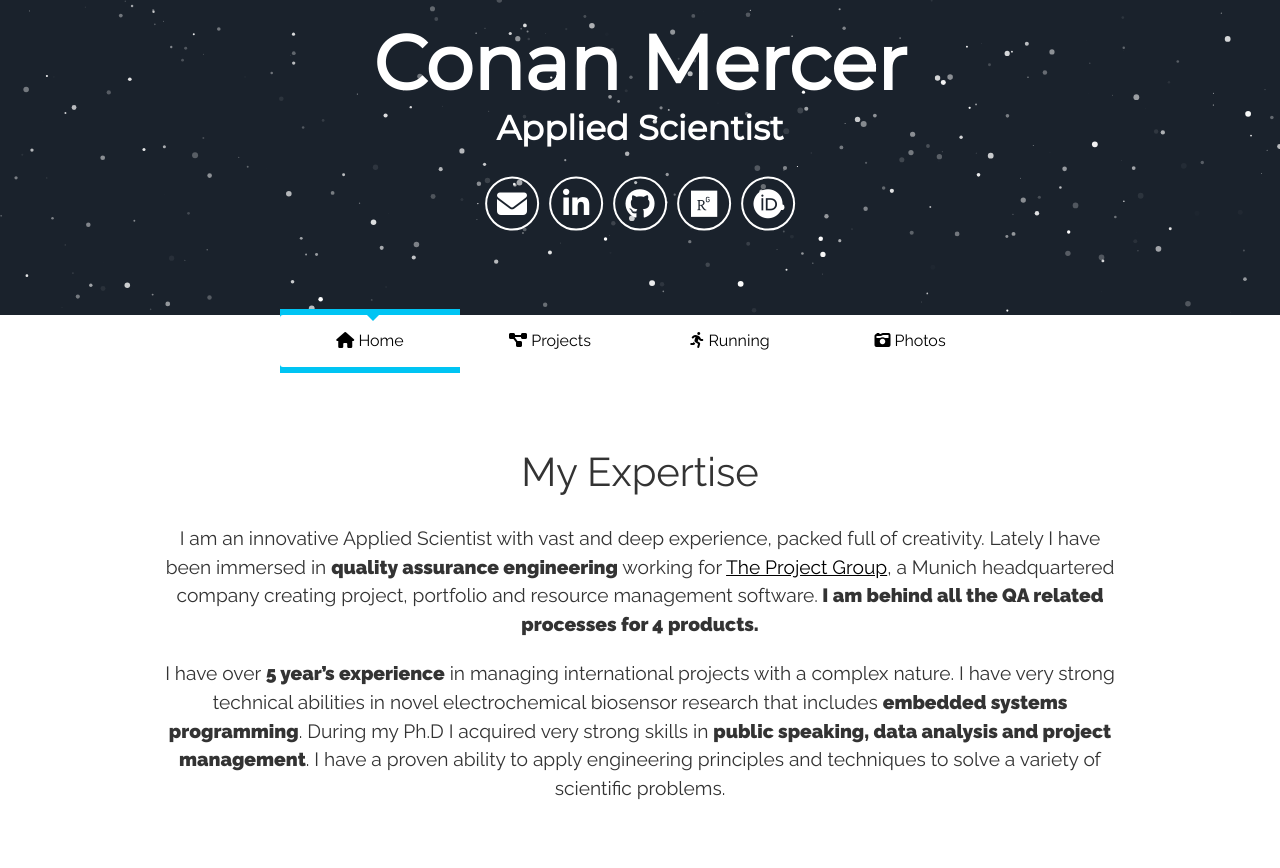
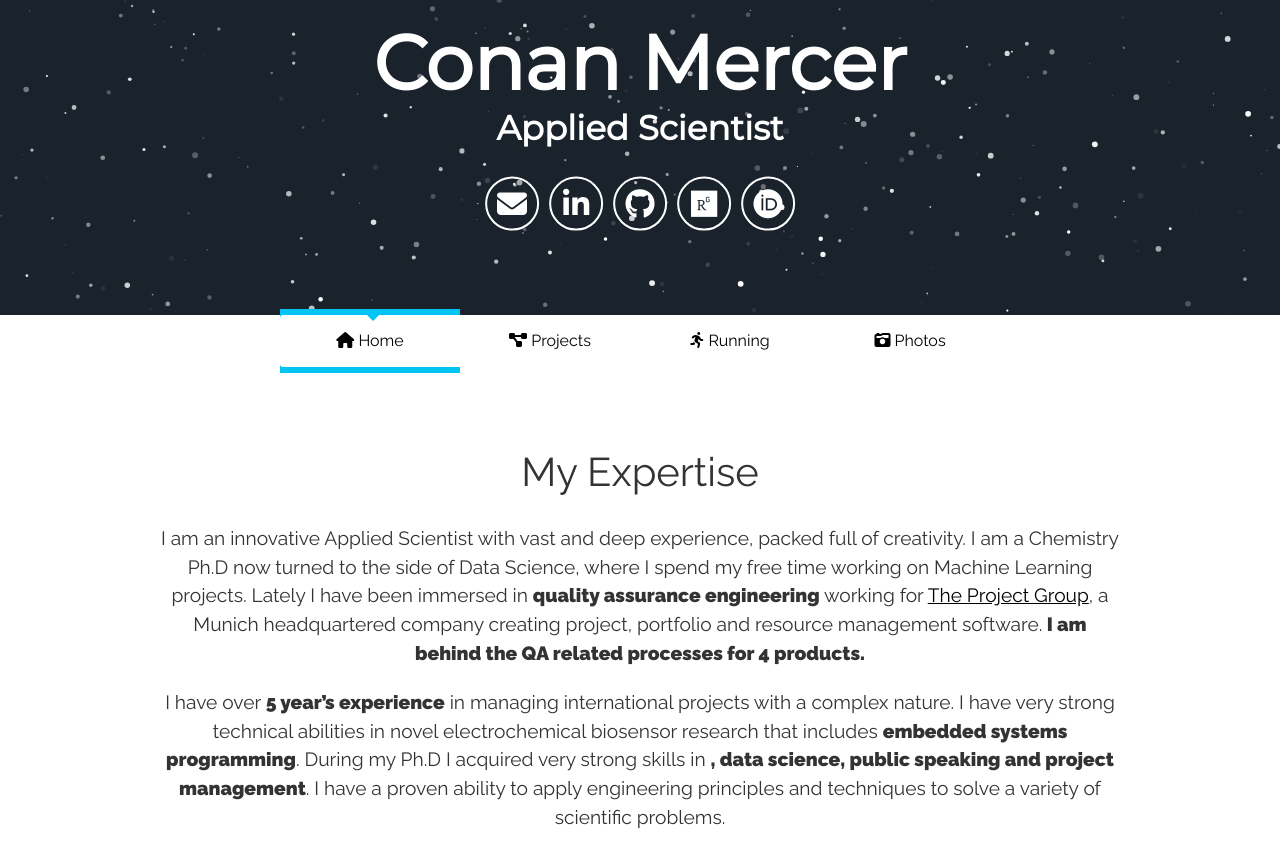
Before and after one commit to conanmercer/conanmercer.github.io, a Jekyll site: the page built from index.html, in a window 1280 px wide and 900 px high. Shown: the top 868 px of the window. Built offline with Jekyll 4.4.1, drawn with Linux system fonts in a browser that asks for light colours; nearby versions of some CDN libraries; some web fonts are replaced.

```diff
--- a/_config.yml
+++ b/_config.yml
@@ -6,7 +6,7 @@
 
 # User settings
 username: Conan Mercer
-user_description: <p>I am an innovative Applied Scientist with vast and deep experience, packed full of creativity. Lately I have been immersed in <b>quality assurance engineering</b> working for <a href="https://www.theprojectgroup.com/en/" target="_blank">The Project Group</a>, a Munich headquartered company creating project, portfolio and resource management software.<b> I am behind all the QA related processes for 4 products.</b></p> <p>I have over <b>5 year’s experience</b> in managing international projects with a complex nature. I have very strong technical abilities in novel electrochemical biosensor research that includes <b>embedded systems programming</b>. During my Ph.D I acquired very strong skills in <b>public speaking, data analysis and project management</b>. I have a proven ability to apply engineering principles and techniques to solve a variety of scientific problems.</p>
+user_description: <p>I am an innovative Applied Scientist with vast and deep experience, packed full of creativity. I am a Chemistry Ph.D now turned to the side of Data Science, where I spend my free time working on Machine Learning projects. Lately I have been immersed in <b>quality assurance engineering</b> working for <a href="https://www.theprojectgroup.com/en/" target="_blank">The Project Group</a>, a Munich headquartered company creating project, portfolio and resource management software.<b> I am behind the QA related processes for 4 products.</b></p> <p>I have over <b>5 year’s experience</b> in managing international projects with a complex nature. I have very strong technical abilities in novel electrochemical biosensor research that includes <b>embedded systems programming</b>. During my Ph.D I acquired very strong skills in <b>, data science, public speaking and project management</b>. I have a proven ability to apply engineering principles and techniques to solve a variety of scientific problems.</p>
 user_title: Applied Scientist
 email: conan.mercer1@gmail.com
 
```
